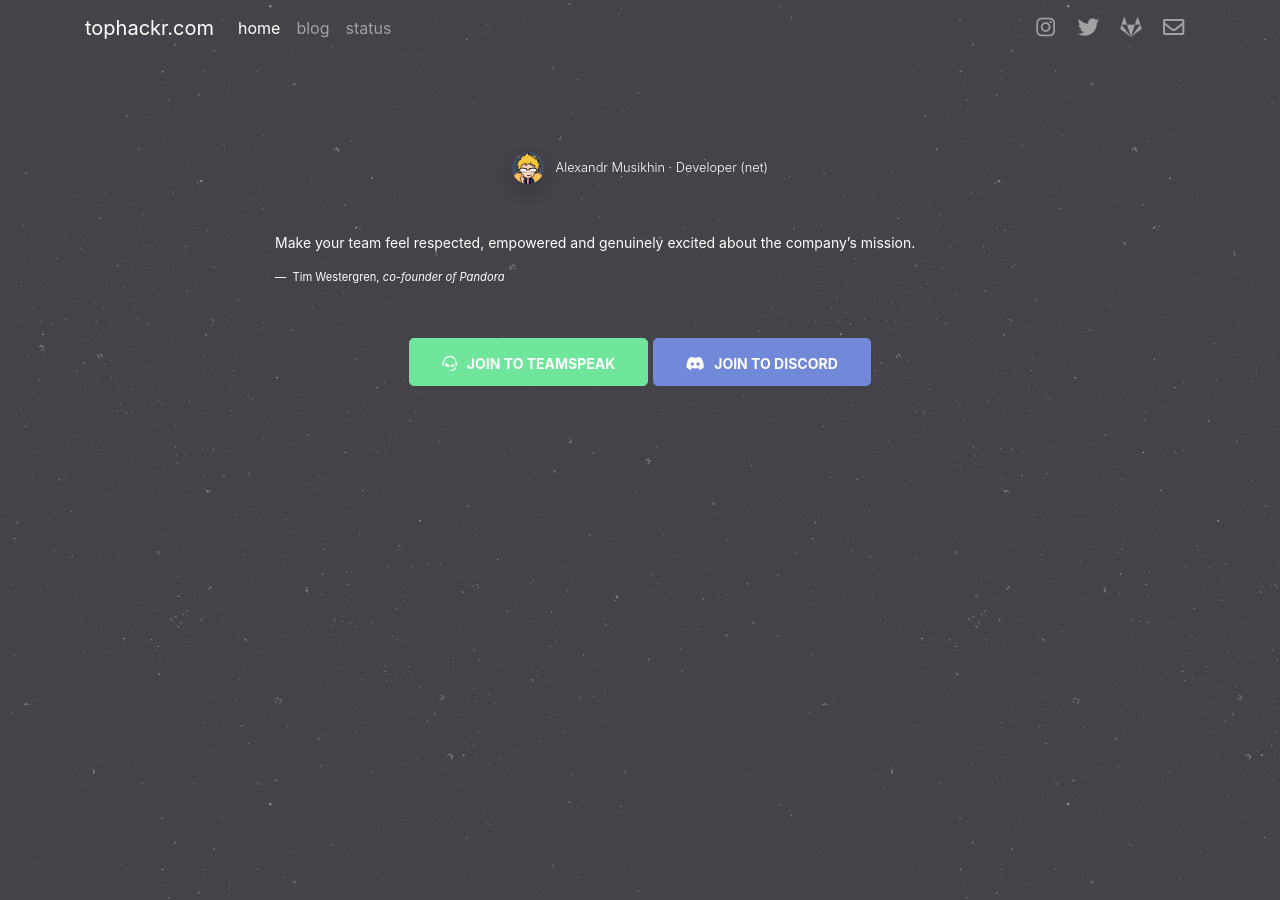
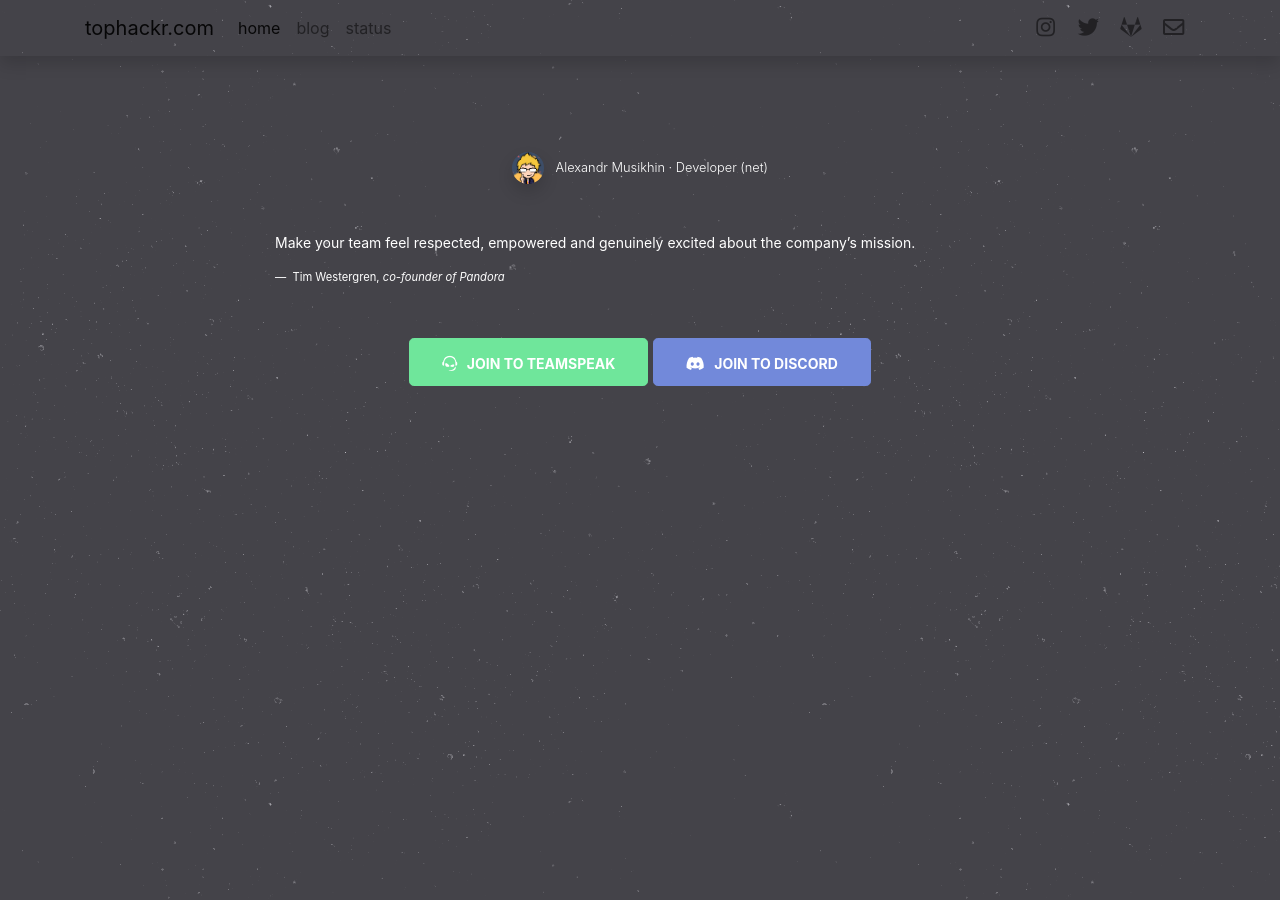
Before and after one commit to tophackr/tophackr.github.io, a Jekyll site: the page built from index.html, in a window 1280 px wide. Built offline with Jekyll 4.4.1, drawn with Linux system fonts in a browser that asks for light colours; nearby versions of some CDN libraries.

Commit message:
change layout

```diff
--- a/_includes/navbar.html
+++ b/_includes/navbar.html
@@ -1,4 +1,4 @@
-<nav class="navbar navbar-expand-lg {% if page.layout == 'default' %}navbar-dark{% else %}navbar-light shadow{% endif %}">
+<nav class="navbar navbar-expand-lg {% if page.layout == 'feature' %}navbar-dark{% else %}navbar-light shadow{% endif %}">
     <div class="container">
         <a class="navbar-brand" href="{{ '/' | relative_url }}">{{ site.title }}</a>
 
```
